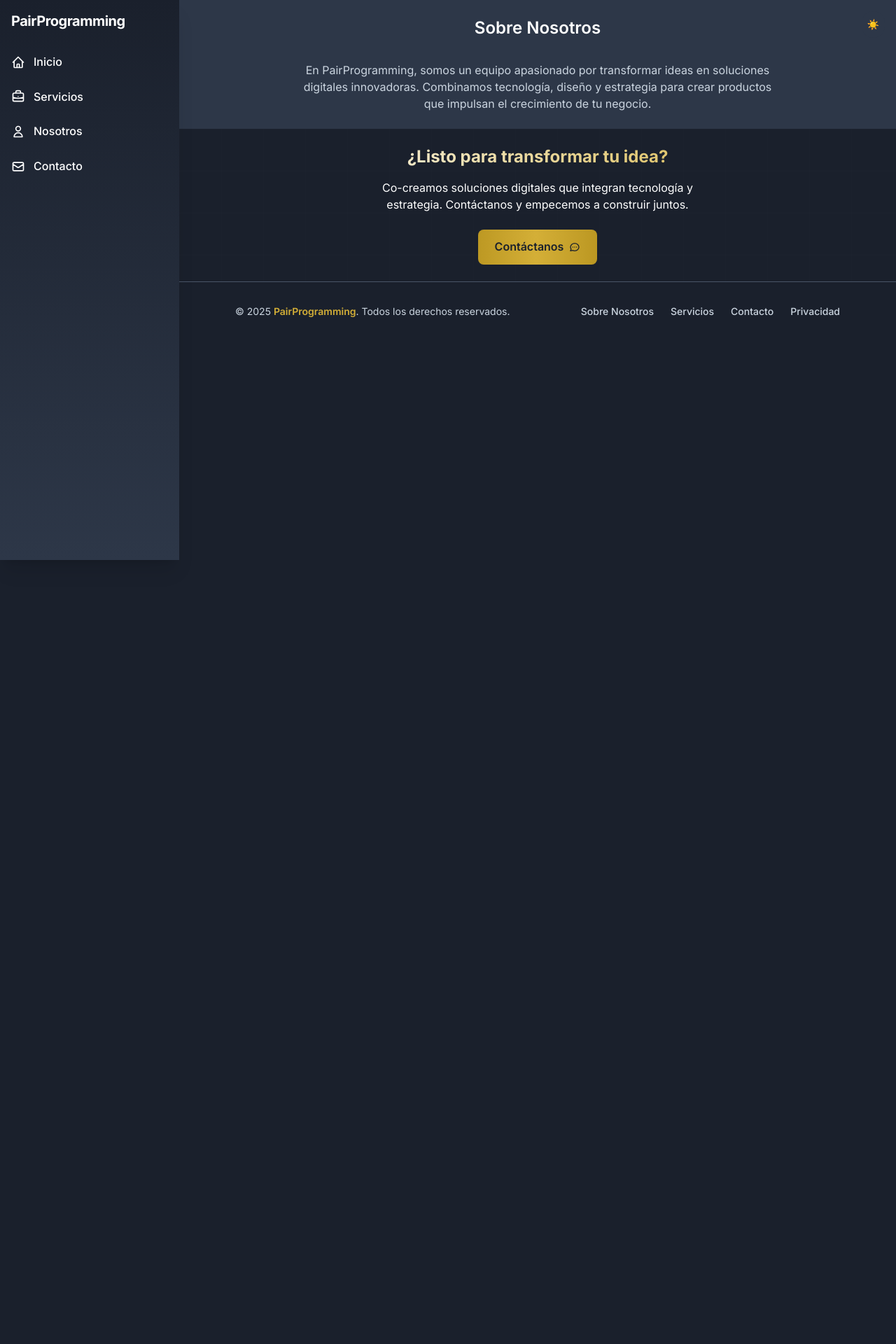
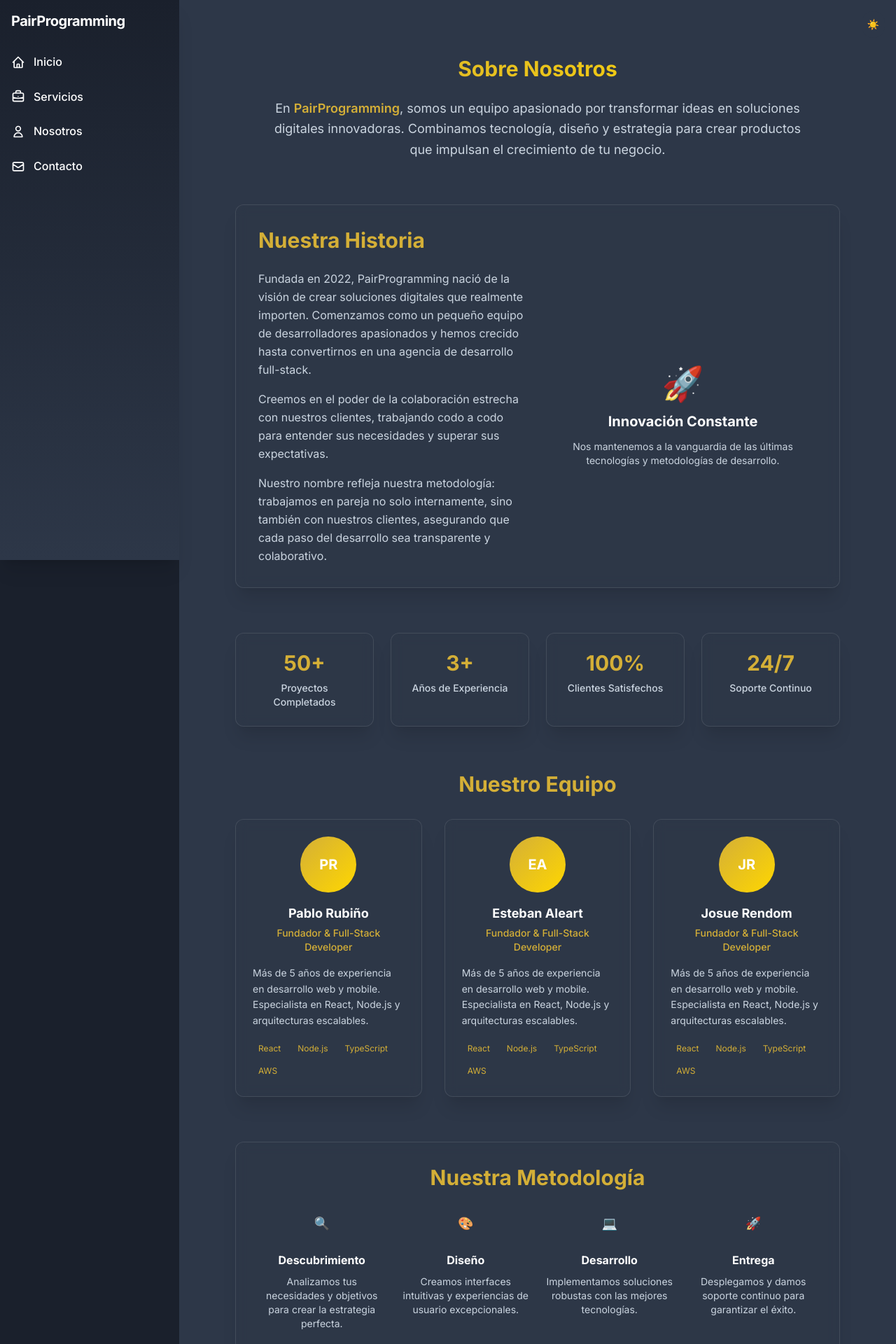
Before and after one commit to pairPrograming1/PairPrograming, a Next.js app in the folder pairprogramming-web/: page /nosotros in a window 1280 px wide. Shown: the top 1920 px of the page at 70% size. Before the commit the page ends 800 px from the top, so only its background shows below. Built offline with nearby package versions, Linux system fonts and the light colour scheme.

Commit message:
creacion

```diff
--- a/pairprogramming-web/src/app/components/Nosotros.jsx
+++ b/pairprogramming-web/src/app/components/Nosotros.jsx
@@ -1,34 +1,218 @@
-// components/Nosotros.js
+// components/Nosotros.js - MEJORADO
 "use client";
 import { useSidebar } from "../context/SidebarContext";
 
 export default function Nosotros() {
   const { isSidebarExpanded } = useSidebar();
 
+  const teamMembers = [
+    {
+      name: "Pablo Rubiño",
+      role: "Fundador & Full-Stack Developer",
+      description:
+        "Más de 5 años de experiencia en desarrollo web y mobile. Especialista en React, Node.js y arquitecturas escalables.",
+      expertise: ["React", "Node.js", "TypeScript", "AWS"],
+    },
+    {
+      name: "Esteban Aleart",
+      role: "Fundador & Full-Stack Developer",
+      description:
+        "Más de 5 años de experiencia en desarrollo web y mobile. Especialista en React, Node.js y arquitecturas escalables.",
+      expertise: ["React", "Node.js", "TypeScript", "AWS"],
+    },
+    {
+      name: "Josue Rendom",
+      role: "Fundador & Full-Stack Developer",
+      description:
+        "Más de 5 años de experiencia en desarrollo web y mobile. Especialista en React, Node.js y arquitecturas escalables.",
+      expertise: ["React", "Node.js", "TypeScript", "AWS"],
+    },
+  ];
+
+  const stats = [
+    { number: "50+", label: "Proyectos Completados" },
+    { number: "3+", label: "Años de Experiencia" },
+    { number: "100%", label: "Clientes Satisfechos" },
+    { number: "24/7", label: "Soporte Continuo" },
+  ];
+
   return (
-    <section className="compact-section bg-card-bg text-white">
+    <section className="py-16 lg:py-20 bg-card-bg text-white min-h-screen">
       <div
-        className={`container mx-auto px-4 transition-all duration-300 ${
+        className={`container mx-auto px-4 transition-all duration-500 ${
           isSidebarExpanded ? "max-w-4xl" : "max-w-6xl"
         }`}
       >
-        <h3
-          className={`font-semibold text-center mb-8 transition-all duration-300 ${
-            isSidebarExpanded ? "text-2xl" : "text-3xl"
+        {/* Header */}
+        <div className="text-center mb-16 fade-in">
+          <h1
+            className={`font-bold mb-6 bg-gradient-to-r from-primary to-accent bg-clip-text text-transparent transition-all duration-300 ${
+              isSidebarExpanded
+                ? "text-2xl lg:text-3xl"
+                : "text-3xl lg:text-4xl"
             }`}
           >
             Sobre Nosotros
+          </h1>
+          <p className="text-secondary-text max-w-3xl mx-auto text-lg leading-relaxed">
+            En{" "}
+            <span className="text-primary font-semibold">PairProgramming</span>,
+            somos un equipo apasionado por transformar ideas en soluciones
+            digitales innovadoras. Combinamos tecnología, diseño y estrategia
+            para crear productos que impulsan el crecimiento de tu negocio.
+          </p>
+        </div>
+
+        {/* Nuestra Historia */}
+        <div className="mb-16 fade-in" style={{ animationDelay: "0.1s" }}>
+          <div className="glass-card p-8">
+            <h2 className="text-2xl lg:text-3xl font-bold text-primary mb-6">
+              Nuestra Historia
+            </h2>
+            <div className="grid grid-cols-1 lg:grid-cols-2 gap-8 items-center">
+              <div>
+                <p className="text-secondary-text mb-4 leading-relaxed">
+                  Fundada en 2022, PairProgramming nació de la visión de crear
+                  soluciones digitales que realmente importen. Comenzamos como
+                  un pequeño equipo de desarrolladores apasionados y hemos
+                  crecido hasta convertirnos en una agencia de desarrollo
+                  full-stack.
+                </p>
+                <p className="text-secondary-text mb-4 leading-relaxed">
+                  Creemos en el poder de la colaboración estrecha con nuestros
+                  clientes, trabajando codo a codo para entender sus necesidades
+                  y superar sus expectativas.
+                </p>
+                <p className="text-secondary-text leading-relaxed">
+                  Nuestro nombre refleja nuestra metodología: trabajamos en
+                  pareja no solo internamente, sino también con nuestros
+                  clientes, asegurando que cada paso del desarrollo sea
+                  transparente y colaborativo.
+                </p>
+              </div>
+              <div className="bg-gradient-to-br from-primary/20 to-accent/10 rounded-2xl p-8 text-center">
+                <div className="text-4xl lg:text-5xl font-bold text-primary mb-4">
+                  🚀
+                </div>
+                <h3 className="text-xl font-bold text-white mb-3">
+                  Innovación Constante
                 </h3>
-        <p
-          className={`text-secondary-text max-w-2xl mx-auto text-center transition-all duration-300 ${
-            isSidebarExpanded ? "text-base" : "text-lg"
-          }`}
+                <p className="text-secondary-text text-sm">
+                  Nos mantenemos a la vanguardia de las últimas tecnologías y
+                  metodologías de desarrollo.
+                </p>
+              </div>
+            </div>
+          </div>
+        </div>
+
+        {/* Estadísticas */}
+        <div className="mb-16 fade-in" style={{ animationDelay: "0.2s" }}>
+          <div className="grid grid-cols-2 lg:grid-cols-4 gap-6">
+            {stats.map((stat, index) => (
+              <div
+                key={index}
+                className="glass-card p-6 text-center hover-lift"
               >
-          En PairProgramming, somos un equipo apasionado por transformar ideas
-          en soluciones digitales innovadoras. Combinamos tecnología, diseño y
-          estrategia para crear productos que impulsan el crecimiento de tu
-          negocio.
+                <div className="text-2xl lg:text-3xl font-bold text-primary mb-2">
+                  {stat.number}
+                </div>
+                <div className="text-secondary-text text-sm font-medium">
+                  {stat.label}
+                </div>
+              </div>
+            ))}
+          </div>
+        </div>
+
+        {/* Nuestro Equipo */}
+        <div className="mb-16 fade-in" style={{ animationDelay: "0.3s" }}>
+          <h2 className="text-2xl lg:text-3xl font-bold text-primary mb-8 text-center">
+            Nuestro Equipo
+          </h2>
+          <div className="grid grid-cols-1 md:grid-cols-2 lg:grid-cols-3 gap-8">
+            {teamMembers.map((member, index) => (
+              <div key={index} className="glass-card p-6 hover-lift">
+                <div className="text-center mb-4">
+                  <div className="w-20 h-20 bg-gradient-to-br from-primary to-accent rounded-full mx-auto mb-4 flex items-center justify-center text-white font-bold text-xl">
+                    {member.name
+                      .split(" ")
+                      .map((n) => n[0])
+                      .join("")}
+                  </div>
+                  <h3 className="text-lg font-bold text-white mb-1">
+                    {member.name}
+                  </h3>
+                  <p className="text-primary text-sm font-medium mb-3">
+                    {member.role}
                   </p>
+                </div>
+                <p className="text-secondary-text text-sm mb-4 leading-relaxed">
+                  {member.description}
+                </p>
+                <div className="flex flex-wrap gap-2">
+                  {member.expertise.map((skill, skillIndex) => (
+                    <span
+                      key={skillIndex}
+                      className="bg-primary/20 text-primary text-xs px-2 py-1 rounded-full"
+                    >
+                      {skill}
+                    </span>
+                  ))}
+                </div>
+              </div>
+            ))}
+          </div>
+        </div>
+
+        {/* Nuestra Metodología */}
+        <div className="fade-in" style={{ animationDelay: "0.4s" }}>
+          <div className="glass-card p-8">
+            <h2 className="text-2xl lg:text-3xl font-bold text-primary mb-6 text-center">
+              Nuestra Metodología
+            </h2>
+            <div className="grid grid-cols-1 md:grid-cols-2 lg:grid-cols-4 gap-6">
+              <div className="text-center">
+                <div className="w-12 h-12 bg-primary/20 rounded-full flex items-center justify-center mx-auto mb-4">
+                  <span className="text-primary text-lg">🔍</span>
+                </div>
+                <h3 className="font-bold text-white mb-2">Descubrimiento</h3>
+                <p className="text-secondary-text text-sm">
+                  Analizamos tus necesidades y objetivos para crear la
+                  estrategia perfecta.
+                </p>
+              </div>
+              <div className="text-center">
+                <div className="w-12 h-12 bg-primary/20 rounded-full flex items-center justify-center mx-auto mb-4">
+                  <span className="text-primary text-lg">🎨</span>
+                </div>
+                <h3 className="font-bold text-white mb-2">Diseño</h3>
+                <p className="text-secondary-text text-sm">
+                  Creamos interfaces intuitivas y experiencias de usuario
+                  excepcionales.
+                </p>
+              </div>
+              <div className="text-center">
+                <div className="w-12 h-12 bg-primary/20 rounded-full flex items-center justify-center mx-auto mb-4">
+                  <span className="text-primary text-lg">💻</span>
+                </div>
+                <h3 className="font-bold text-white mb-2">Desarrollo</h3>
+                <p className="text-secondary-text text-sm">
+                  Implementamos soluciones robustas con las mejores tecnologías.
+                </p>
+              </div>
+              <div className="text-center">
+                <div className="w-12 h-12 bg-primary/20 rounded-full flex items-center justify-center mx-auto mb-4">
+                  <span className="text-primary text-lg">🚀</span>
+                </div>
+                <h3 className="font-bold text-white mb-2">Entrega</h3>
+                <p className="text-secondary-text text-sm">
+                  Desplegamos y damos soporte continuo para garantizar el éxito.
+                </p>
+              </div>
+            </div>
+          </div>
+        </div>
       </div>
     </section>
   );
```
Lines whose indentation alone changed are shown as unchanged.
